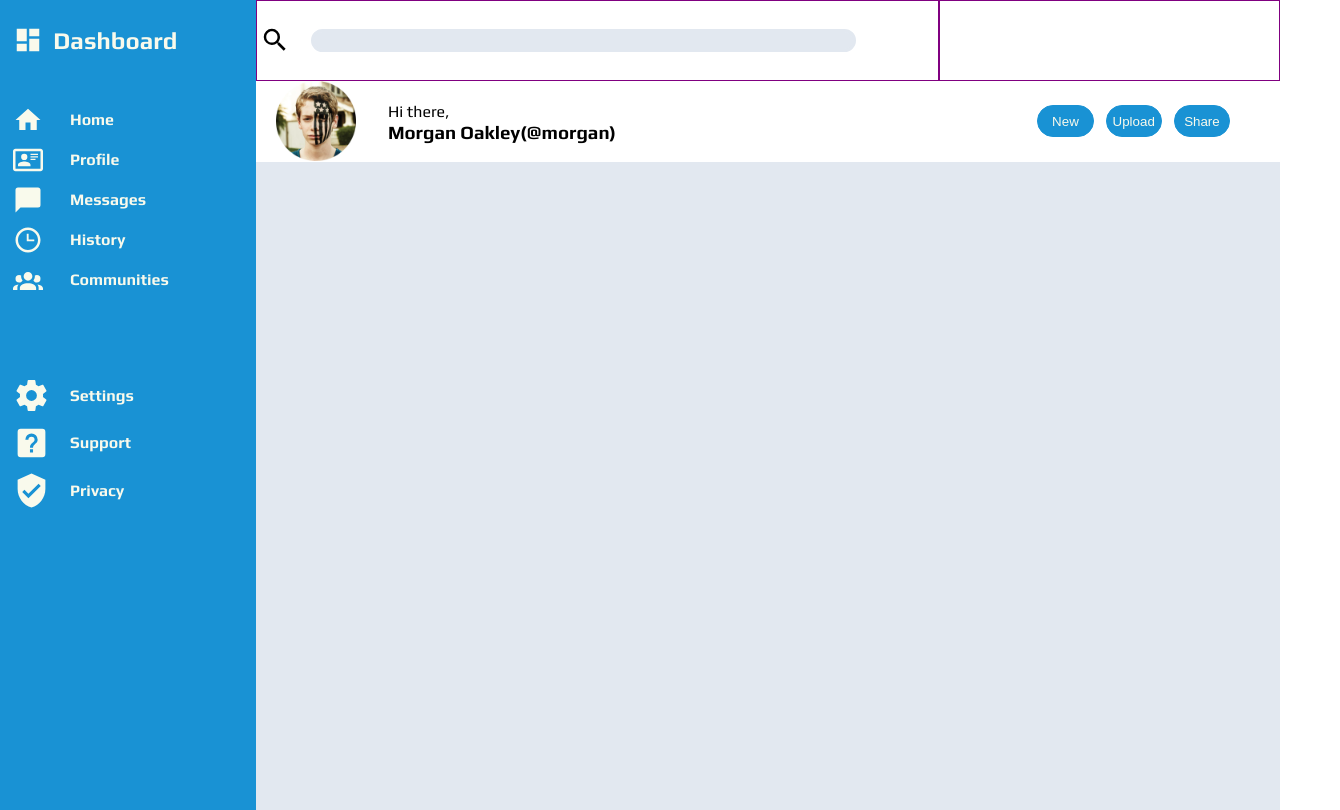
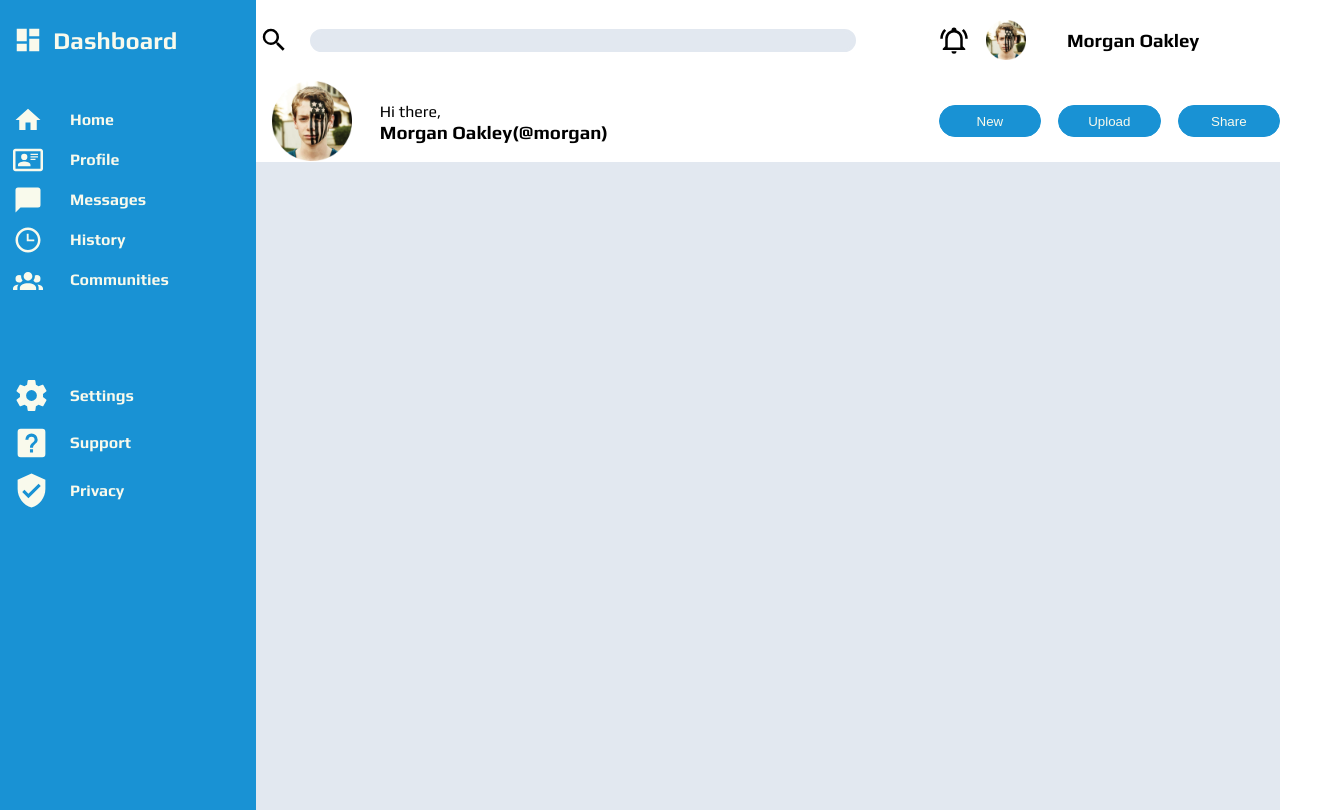
Before and after one commit to jim-ubuntu/Admin-page, a plain HTML site: page index.html in a window 1280 px wide. Shown: the whole page, 1340 px wide, since content can reach past the window. Drawn offline with Linux system fonts and the light colour scheme; a web font is replaced by a local one.

Commit message:
Completed top panel with profile information and options buttons.

```diff
--- a/index.html
+++ b/index.html
@@ -34,6 +34,9 @@
                     <input id="search-input"type="text">
                     </div>
                     <div class="user-info-container">
+                        <img src="Graphics/bell-ring-outline.svg" alt="" class="icon-graphics">
+                        <img id="profile-pfp" src="Graphics/American Beauty-American Psycho PFP.png" alt="">
+                        <h3>Morgan Oakley</h3>
                     </div>
                 </div>
                 <div class="bottom-half-top">
@@ -46,8 +49,8 @@
 
                     </div>
                     <div class="options-container">
-                        <button id="new-but">New</button>
-                        <button id="upload-but">Upload</button>
+                        <button  id="new-but">New</button>
+                        <button  id="upload-but">Upload</button>
                         <button id="share-but">Share</button>
                     </div>
                 </div>
--- a/style.css
+++ b/style.css
@@ -94,8 +94,19 @@ body{
     margin-left: 10%;
 }
 
+.user-info-container {
+    align-items: center;
+    display: grid;
+    grid-template-columns: 5% 15% 80%;
+    gap: max(5%, 30px) ;
+}
+
+#profile-pfp {
+    width: 40px;
+    height: 40px;
+}
+
 .upper-half-top>* {
-    border: solid 1px purple
 }
 
 .dashboard>* {
@@ -108,7 +119,7 @@ body{
 
 .bottom-half-top {
     display:grid;
-    grid-template-columns: 2.5fr 1fr;
+    grid-template-columns: 2fr 1fr;
 }
 
 .welcome-container {
@@ -138,16 +149,18 @@ body{
     display: grid;
     grid-template-columns: repeat(3, 1fr);
     align-content: center;
-    gap: 12px;
-    margin: auto;
+    gap: 5%;
+    justify-self: start;
+    width: 100%;
 }
 
 .options-container>button{
     height: 2rem;
+    width: max(5rem, auto);
     background-color: #1992d4;
     color:#f9faec;
     border:#1992d4 solid 1px;
-    border-radius: 20px;
+    border-radius: 2rem;
     &:active {
         background-color: #053955;
     }
```
Also changed, not shown: Graphics/bell-ring-outline.svg (added).
